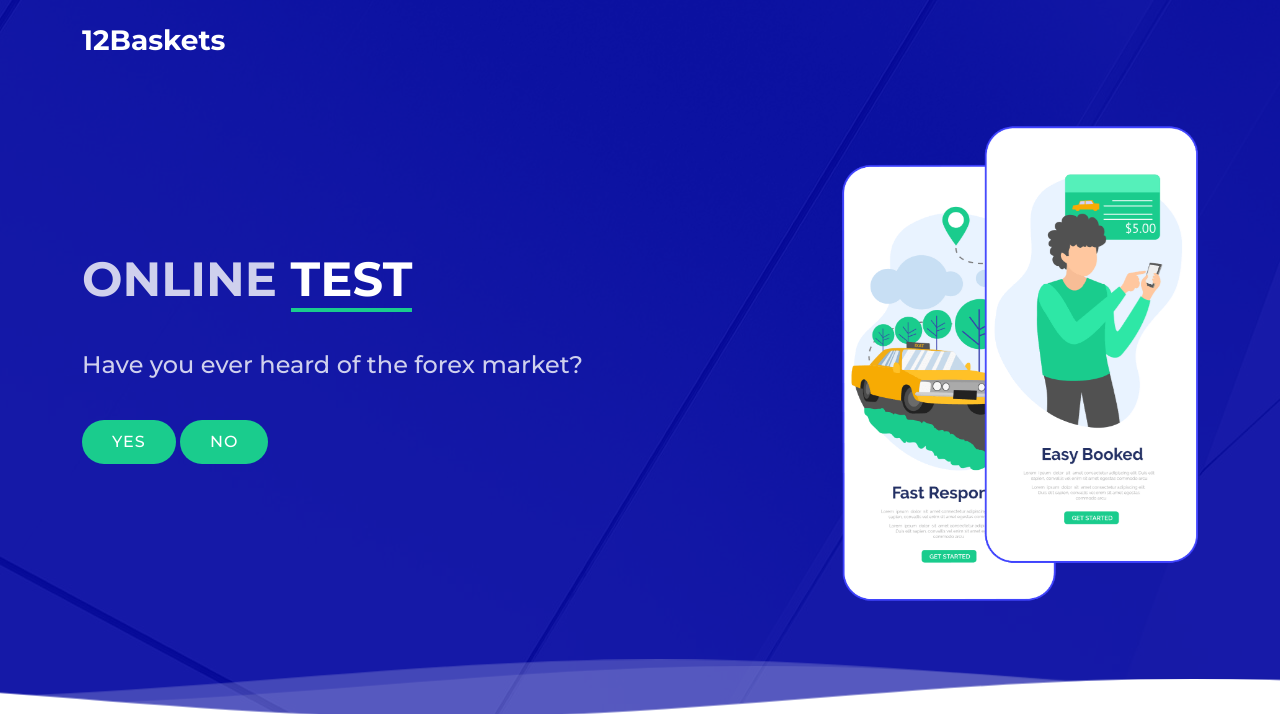
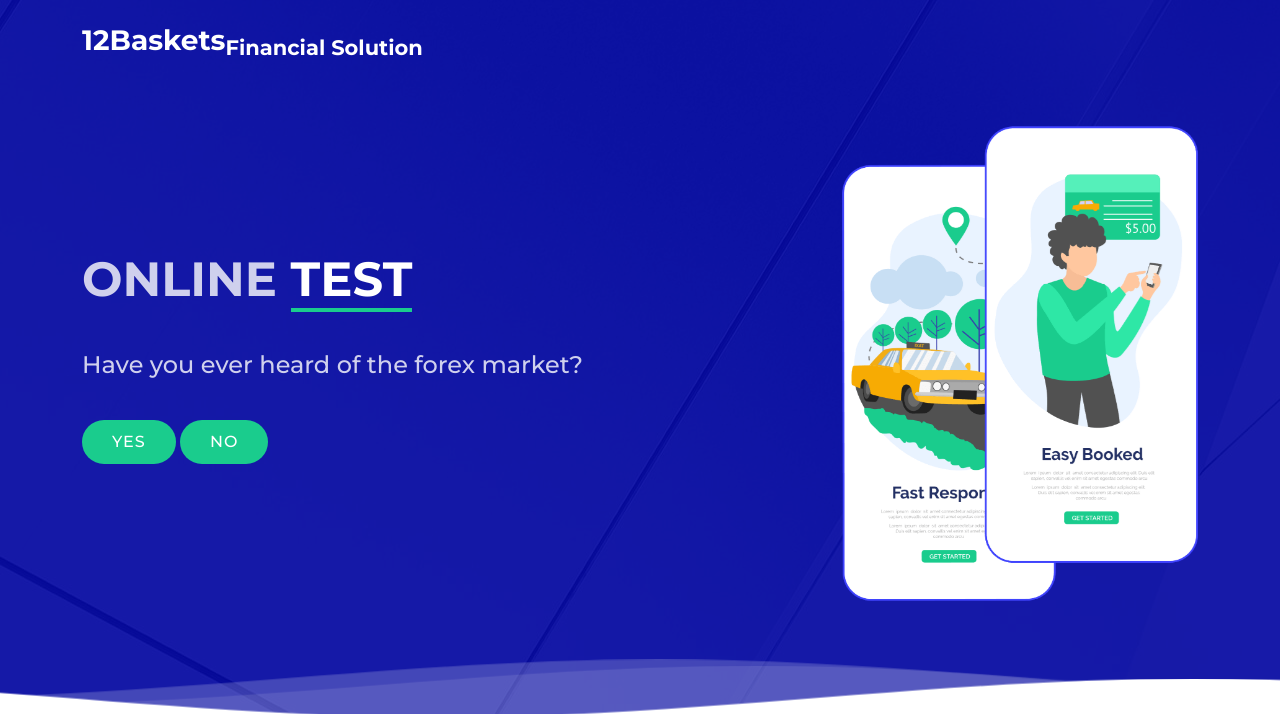
Before and after one commit to norbertose09/douzepanier, a PHP site: page / in a window 1280 px wide. Shown: the top 714 px of the page. Run offline with PHP 8.4, Linux system fonts and the light colour scheme.

Commit message:
Update index.php

```diff
--- a/index.php
+++ b/index.php
@@ -43,7 +43,7 @@
     <div class="container d-flex align-items-center justify-content-between">
 
       <div class="logo">
-        <h1><a href="index.html"><span>12Baskets</span></a></h1>
+        <h1><a href="index.html"><span>12Baskets<sub>Financial Solution</sub></span></a></h1>
         <!-- Uncomment below if you prefer to use an image logo -->
         <!-- <a href="index.html"><img src="assets/img/logo.png" alt="" class="img-fluid"></a>-->
       </div>
```
